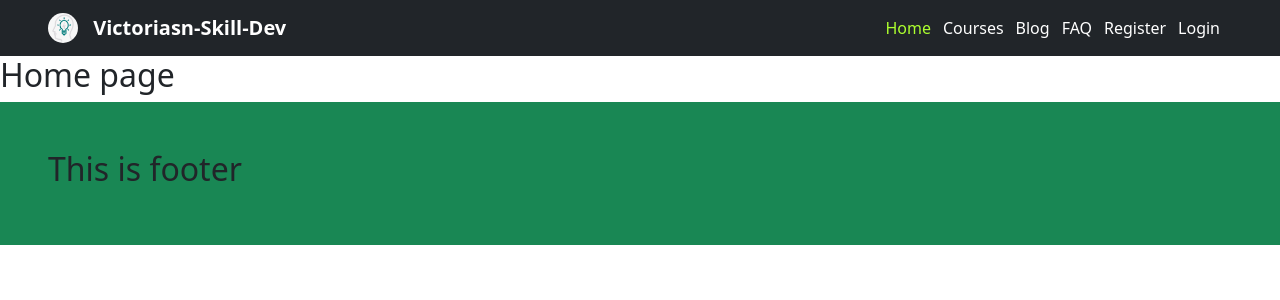
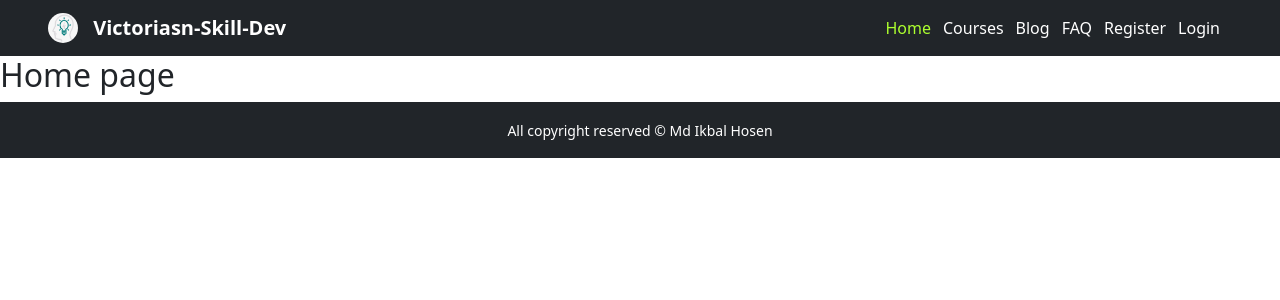
Before and after one commit to Md-Ikbal-Hasan/assignment10-victorians-skill-dev, a React (Create React App) app: page / in a window 1280 px wide. Shown: the top 300 px of the page. Built offline with nearby package versions, Linux system fonts and the light colour scheme; no server answers.

Commit message:
footer added

```diff
--- a/src/Pages/Shared/Footer/Footer.js
+++ b/src/Pages/Shared/Footer/Footer.js
@@ -1,11 +1,14 @@
 import React from 'react';
-
+import { FaBeer } from 'react-icons/fa';
 const Footer = () => {
     return (
-        <div className='bg-success sticky p-5 mb-0'>
-            <h2>This is footer</h2>
+        <div className='bg-dark text-white sticky p-3 mb-0'>
+            <footer className='text-center'>
+                <small>All  copyright reserved &copy; Md Ikbal Hosen </small>
+            </footer>
+
         </div>
-    );
-};
+    )
+}
 
 export default Footer;
```
